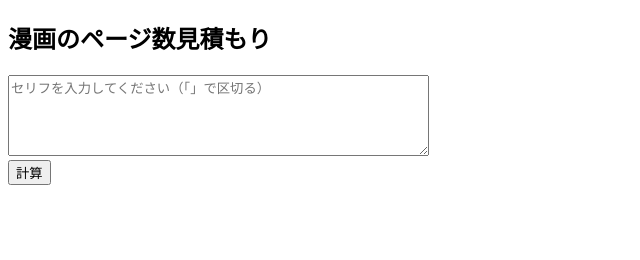
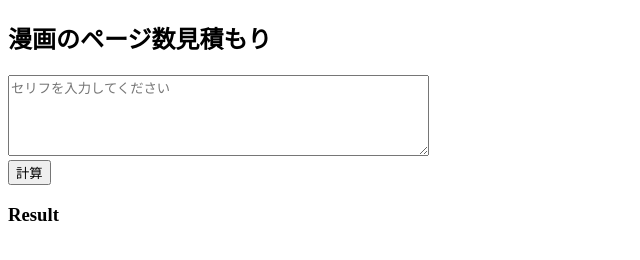
Before and after one commit to Aquila0316/manga-page-estimate, a plain HTML site: page index.html in a window 1280 px wide. Shown: the whole page, without its empty margins (0-640 px from the left). Drawn offline with Linux system fonts and the light colour scheme.

Commit message:
Update index.html

```diff
--- a/index.html
+++ b/index.html
@@ -7,8 +7,9 @@
 </head>
 <body>
     <h2>漫画のページ数見積もり</h2>
-    <textarea id="scriptInput" rows="5" cols="50" placeholder="セリフを入力してください（「」で区切る）"></textarea><br>
+    <textarea id="scriptInput" rows="5" cols="50" placeholder="セリフを入力してください"></textarea><br>
     <button onclick="calculatePages()">計算</button>
+    <h3>Result</h3>
     <p id="result"></p>
 
     <script>
```
